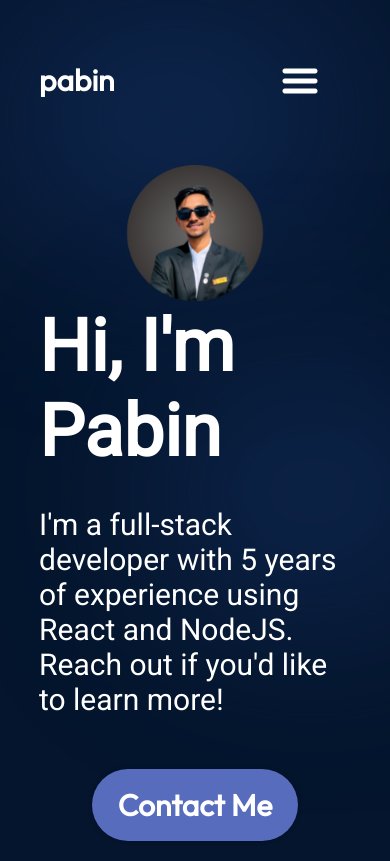
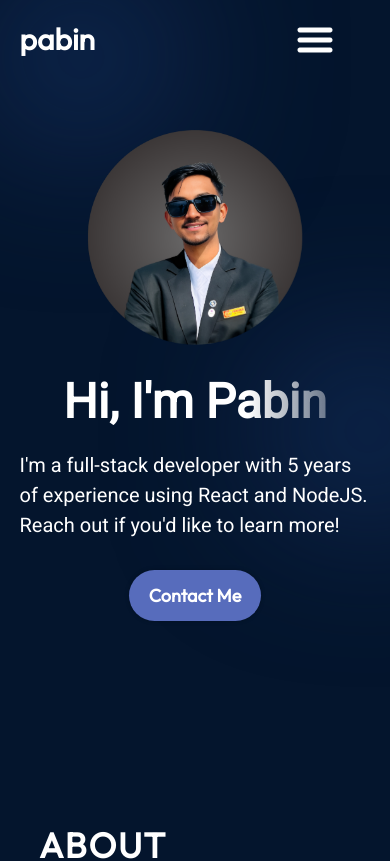
Before and after one commit to pabinn/Portfolio, a React (Vite) app: page / in a window 390 px wide. Shown: the top 861 px of the page. Built offline with nearby package versions, Linux system fonts and the light colour scheme.

Commit message:
responsive changes

```diff
--- a/index.html
+++ b/index.html
@@ -2,7 +2,6 @@
 <html lang="en">
   <head>
     <meta charset="UTF-8" />
-    <meta  name="Kiran Gautam", href="https://kirangautam0628.com.np/"/>
     <link rel="icon" type="image/png" href="/favicon.ico" />
     <meta name="viewport" content="width=device-width, initial-scale=1.0" />
     <title>My Portfolio</title>
--- a/src/components/Contact/Contact.module.css
+++ b/src/components/Contact/Contact.module.css
@@ -6,59 +6,117 @@
   background-color: var(--color-secondary);
   display: flex;
   flex-direction: row;
-  justify-content: space-evenly;
+  justify-content: space-between;
   width: 100vw;
-  padding: 58px 10%;
-  gap: 10px;
+  padding: 50px 5%;
+  gap: 20px;
+  border-top: 2px solid var(--color-accent);
+}
+
+.text {
+  flex: 1;
 }
 
 .text h2 {
-  font-size: 80px;
+  font-size: 4rem;
   font-weight: 700;
-  letter-spacing: 4px;
+  letter-spacing: 2px;
+  margin-bottom: 10px;
 }
 
 .text p {
-  font-size: 40px;
+  font-size: 1.5rem;
   font-weight: 400;
-  letter-spacing: 2px;
+  letter-spacing: 1px;
 }
 
 .links {
+  flex: 1;
   display: flex;
   flex-direction: column;
   align-items: flex-start;
   list-style: none;
-  gap: 26px;
+  gap: 20px;
 }
 
 .link {
   display: flex;
   align-items: center;
-  gap: 25px;
+  gap: 15px;
+}
+
+.link img {
+  width: 30px;
+  height: 30px;
 }
 
 .link a {
   color: var(--color-text);
   text-decoration: none;
-  font-size: 30px;
-  font-weight: 400;
-  letter-spacing: 1.5px;
+  font-size: 1.25rem;
+  font-weight: 500;
+  transition: color 0.3s ease;
 }
 
+.link a:hover {
+  color: var(--color-accent);
+}
+
+/* Tablet and Small Screen Adjustments */
 @media screen and (max-width: 830px) {
   .container {
     flex-direction: column;
-    gap: 23px;
+    padding: 40px 10%;
+    gap: 30px;
   }
 
   .text {
-    display: flex;
-    flex-direction: column;
-    align-items: center;
+    text-align: center;
+  }
+
+  .text h2 {
+    font-size: 3rem;
+  }
+
+  .text p {
+    font-size: 1.25rem;
   }
 
   .links {
     align-items: center;
   }
+
+  .link a {
+    font-size: 1rem;
+  }
+
+  .link img {
+    width: 25px;
+    height: 25px;
+  }
 }
+
+/* Mobile Adjustments */
+@media screen and (max-width: 480px) {
+  .container {
+    padding: 30px 5%;
+    gap: 20px;
+  }
+
+  .text h2 {
+    font-size: 2.5rem;
+  }
+
+  .text p {
+    font-size: 1rem;
+  }
+
+  .link a {
+    font-size: 0.9rem;
+  }
+
+  .link img {
+    width: 20px;
+    height: 20px;
+  }
+}
--- a/src/components/Hero/Hero.module.css
+++ b/src/components/Hero/Hero.module.css
@@ -5,6 +5,7 @@
   display: flex;
   align-items: center;
   justify-content: space-between;
+  flex-wrap: wrap;
   margin-top: 49px;
   z-index: 1;
   margin-left: 10%;
@@ -15,8 +16,10 @@
   display: flex;
   flex-direction: column;
   align-items: flex-start;
+  text-align: left;
   color: var(--color-text);
   z-index: 1;
+  max-width: 45%;
 }
 
 .title {
@@ -37,6 +40,7 @@
   font-size: 30px;
   font-family: var(--font-roboto);
   margin-bottom: 52px;
+  line-height: 1.5;
 }
 
 .contactBtn {
@@ -44,14 +48,20 @@
   background-color: var(--color-primary);
   color: var(--color-text);
   border-radius: 100px;
-  font-size: 30px;
+  font-size: 24px;
   font-weight: 600;
   padding: 17px 26px;
   box-shadow: 0 0 4px 0 rgba(0, 0, 0, 0.25);
+  transition: background-color 0.3s ease;
+}
+
+.contactBtn:hover {
+  background-color: var(--color-primary-hover);
 }
 
 .heroImg {
-  width: 50%;
+  width: 45%;
+  max-width: 400px;
   z-index: 1;
 
   animation-name: floating;
@@ -77,7 +87,6 @@
   width: 50vw;
   height: 50vw;
   min-width: 350px;
-  min-width: 350px;
   top: -128px;
   left: -10vw;
   border-radius: 764px;
@@ -91,7 +100,6 @@
   width: 70vw;
   height: 50vw;
   min-width: 350px;
-  min-width: 250px;
   top: 246px;
   right: -25vw;
   border-radius: 764px;
@@ -103,9 +111,43 @@
 @media screen and (max-width: 830px) {
   .container {
     flex-direction: column-reverse;
+    align-items: center;
+    margin-left: 5%;
+    margin-right: 5%;
+    text-align: center;
   }
 
   .content {
     align-items: center;
+    max-width: 100%;
+    margin-top: 20px;
+  }
+
+  .title {
+    font-size: 48px;
+    margin-bottom: 20px;
+  }
+
+  .description {
+    font-size: 20px;
+    margin-bottom: 30px;
+  }
+
+  .contactBtn {
+    font-size: 18px;
+    padding: 14px 20px;
+  }
+
+  .heroImg {
+    width: 70%;
+    max-width: 300px;
+  }
+
+  .topBlur,
+  .bottomBlur {
+    width: 40vw;
+    height: 40vw;
+    min-width: 200px;
+    filter: blur(80px);
   }
 }
--- a/src/components/Navbar/Navbar.module.css
+++ b/src/components/Navbar/Navbar.module.css
@@ -5,9 +5,9 @@
   display: flex;
   align-items: center;
   justify-content: space-between;
-  padding-top: 61px;
+  padding-top: 20px;
   z-index: 2;
-  margin: 0 10%;
+  margin: 0 5%;
 }
 
 .title {
```
